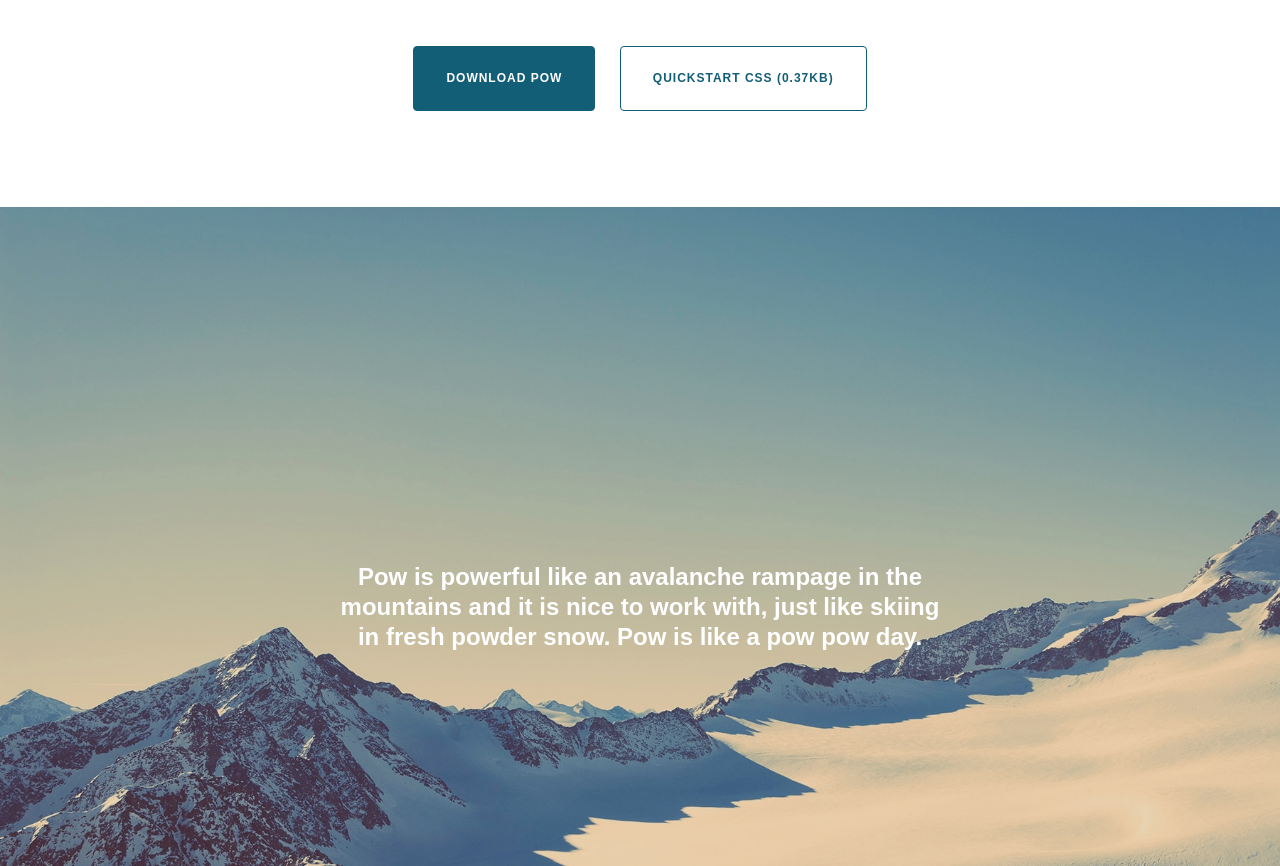
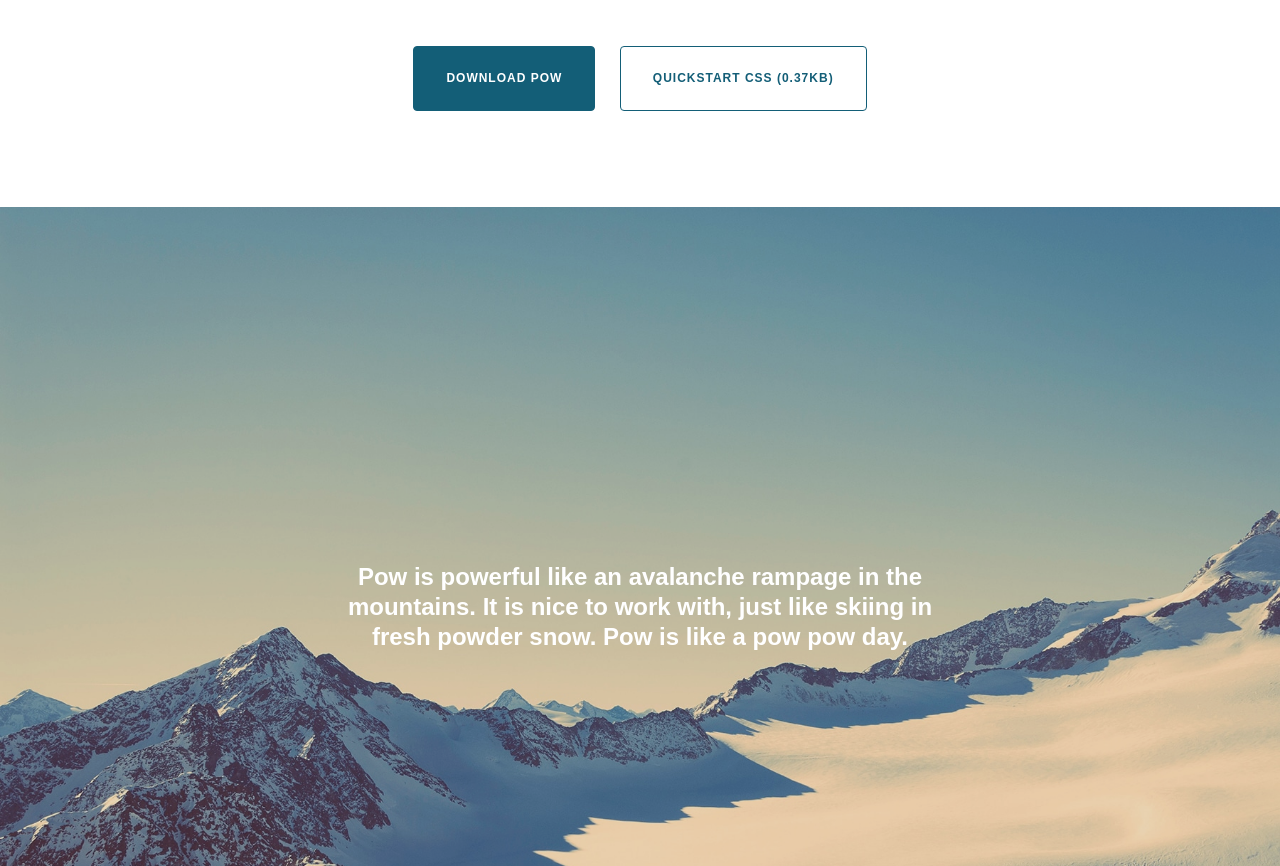
Before and after one commit to kaloja/pow, a website: page docs/index.html in a window 1280 px wide. Shown: the part 234-1100 px from the top of the page. Drawn offline with Linux system fonts and the light colour scheme.

Commit message:
Update text.

```diff
--- a/docs/index.html
+++ b/docs/index.html
@@ -37,7 +37,7 @@
 	<section class="c-hero">
 		<div class="c-hero--overlay"></div>
 			<div class="o-wrapper o-wrapper--small c-hero__content">
-				<h2 class="c-hero__title">Pow is powerful like an avalanche rampage in the mountains and it is nice to work with, just like skiing in fresh powder snow. Pow is like a pow pow day.</h2>
+				<h2 class="c-hero__title">Pow is powerful like an avalanche rampage in the mountains. It is nice to work with, just like skiing in fresh powder snow. Pow is like a pow pow day.</h2>
 			</div>
 	</section>
 </body>
```
Also changed, not shown: README.md.
